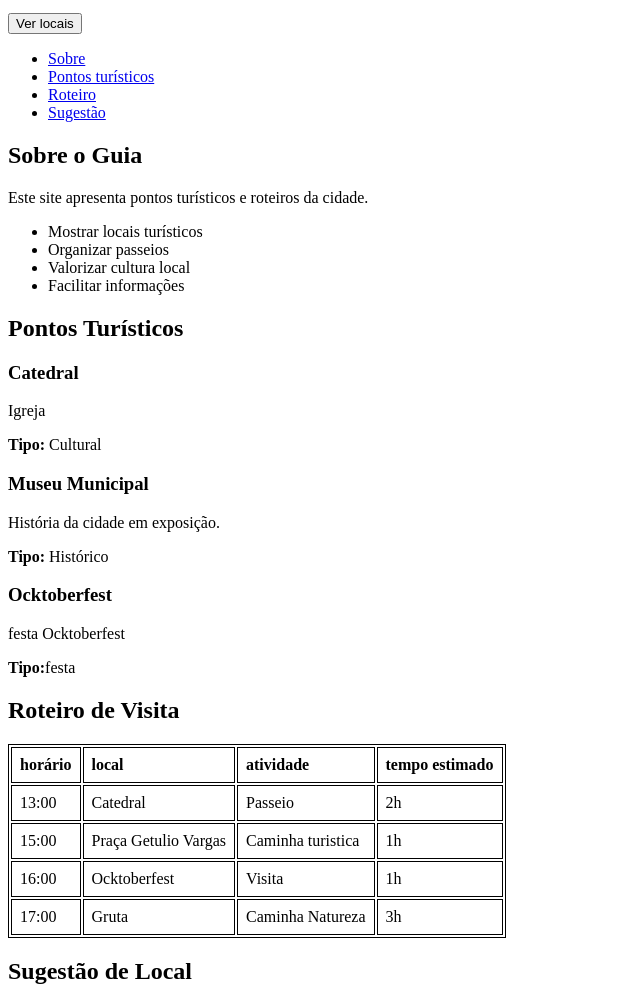
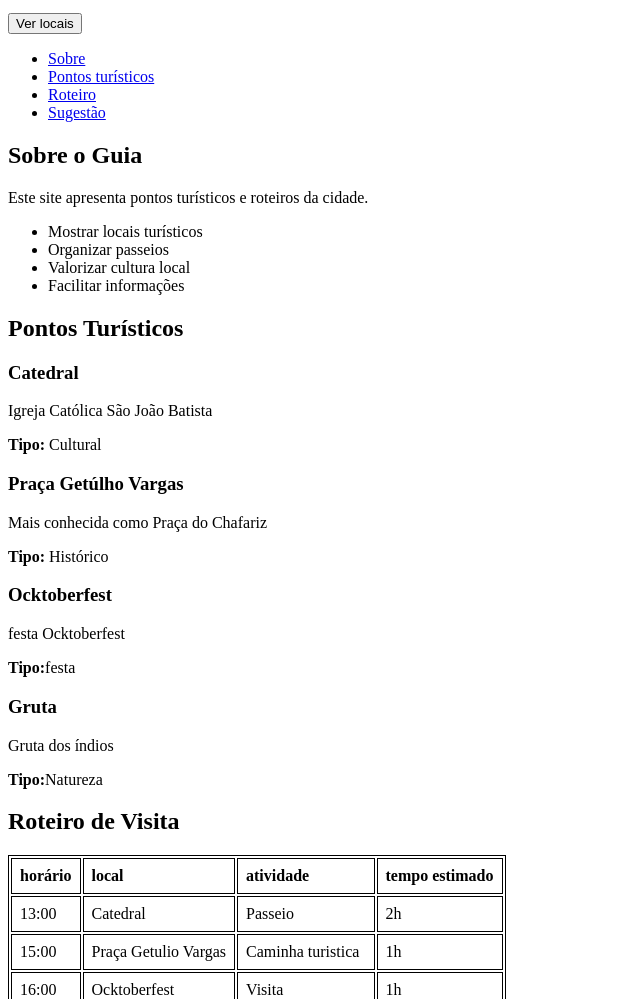
Before and after one commit to SenacSescPrimeiroAno2026/Leticia, a plain HTML site: page Arquivos_Aula/20-05/index.html in a window 1280 px wide. Shown: the part 101-1100 px from the top of the page, without its empty margins (0-640 px from the left). Drawn offline with Linux system fonts and the light colour scheme.

Commit message:
desenvolvimento

```diff
--- a/Arquivos_Aula/20-05/index.html
+++ b/Arquivos_Aula/20-05/index.html
@@ -48,13 +48,13 @@
 
         <div class="card">
             <h3>Catedral</h3>
-            <p>Igreja</p>
+            <p>Igreja Católica São João Batista</p>
             <p><strong>Tipo:</strong> Cultural</p>
         </div>
 
         <div class="card">
-            <h3>Museu Municipal</h3>
-            <p>História da cidade em exposição.</p>
+            <h3>Praça Getúlho Vargas</h3>
+            <p>Mais conhecida como Praça do Chafariz  </p>
             <p><strong>Tipo:</strong> Histórico</p>
         </div>
 
@@ -62,6 +62,12 @@
             <h3>Ocktoberfest</h3>
             <p>festa Ocktoberfest</p>
             <p><strong>Tipo:</strong>festa</p>
+        </div>
+
+        <div class="card">
+            <h3>Gruta</h3>
+            <p>Gruta dos índios </p>
+            <p><strong>Tipo:</strong>Natureza</p>
         </div>
     </section>
 
```
Also changed, not shown: Arquivos_Aula/26-05/index.html (added, +18 -0 lines), index.html (+1 -0 lines), Arquivos_Aula/26-05/style.css (added).
